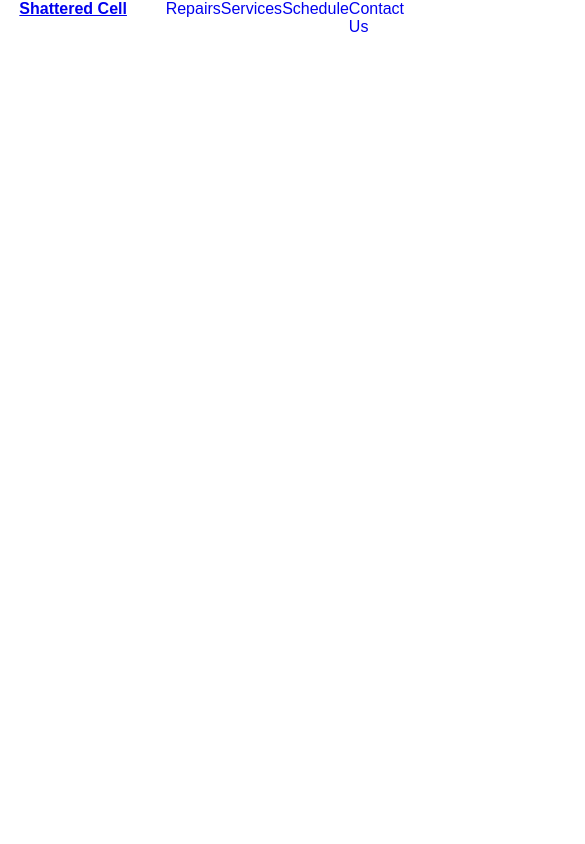
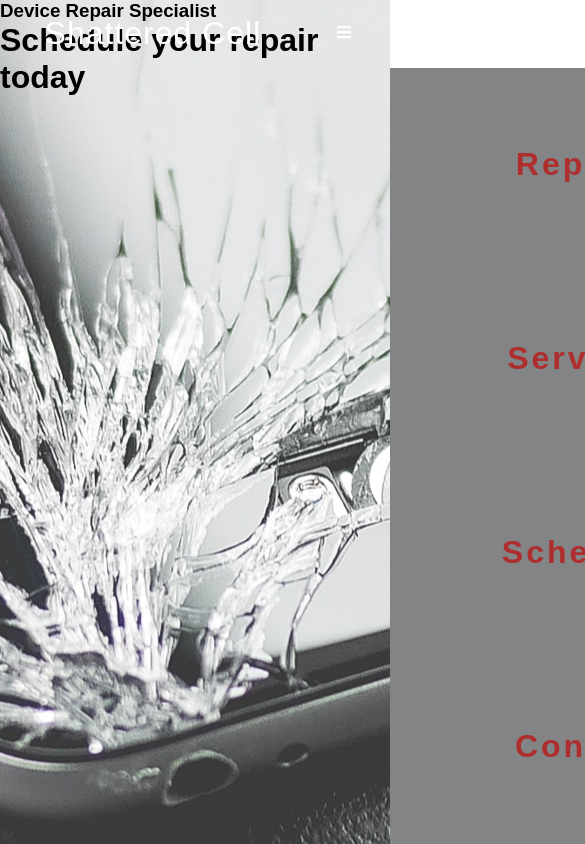
Before and after one commit to DeLaCruz26/ShatteredCell, a React (Create React App) app: page / in a window 390 px wide. Shown: the top 844 px of the page, 585 px wide, since content can reach past the window. Built offline with nearby package versions, Linux system fonts and the light colour scheme.

Commit message:
added home component

```diff
--- a/src/App.css
+++ b/src/App.css
@@ -10,6 +10,11 @@ body {
 
 .links {
   text-decoration: none;
+  color: rgba(182, 30, 30, 0.85);
+}
+
+.links:hover {
+  color: rgba(120, 87, 87, 0.85);
 }
 
 nav {
@@ -17,10 +22,25 @@ nav {
   justify-content: space-around;
   min-height: 8vh;
   position: absolute;
+  width: 100%;
+  align-items: center;
 }
 
 .logo {
   display: flex;
+  color: rgba(255, 255, 255);
+  font-size: 32px;
+  text-decoration: none;
+}
+
+.logo h4 {
+  margin-left: 7px;
+  letter-spacing: 1px;
+  font-weight: lighter;
+}
+
+.logo:hover {
+  color: rgba(255, 255, 255, 0.85);
 }
 
 .navlinks {
@@ -28,4 +48,49 @@ nav {
   list-style: none;
   justify-content: space-around;
   width: 50%;
+  font-size: 24px;
 }
+
+.link {
+  letter-spacing: 3px;
+  font-weight: bold;
+}
+
+.App {
+  background: url("./broken-phone.jpeg");
+  height: 100vh;
+  background-size: center;
+  background-position: center;
+}
+
+.menu-icon {
+  cursor: pointer;
+  color: white;
+  display: none;
+}
+
+@media screen and (max-width: 1020px) {
+  body {
+    overflow-x: hidden;
+  }
+  .menu-icon {
+    display: block;
+  }
+  .navlinks {
+    position: absolute;
+    right: 0px;
+    display: flex;
+    flex-direction: column;
+    height: 92vh;
+    align-items: center;
+    width: 100%;
+    top: 8vh;
+    background-color: rgb(130, 132, 134);
+    font-size: 32px;
+    transform: translateX(100%);
+    transition: all 0.8s ease;
+  }
+  .active {
+    transform: translateX(0%);
+  }
+}
--- a/src/App.js
+++ b/src/App.js
@@ -4,6 +4,7 @@ import Home from './components/Home'
 import Repairs from './components/Repairs'
 import Services from './components/Services'
 import Schedule from './components/Schedule'
+import Contact from './components/Contact'
 import Navbar from './components/Navbar';
 
 function App() {
@@ -16,6 +17,7 @@ function App() {
           <Route path='/repairs' component={Repairs} />
           <Route path='/services' component={Services} />
           <Route path='/schedule' component={Schedule} />
+          <Route path='/contact' component={Contact} />
         </Switch>
       </Router>
     </div>
--- /dev/null
+++ b/src/components/Contact.js
@@ -0,0 +1,9 @@
+import React from 'react'
+
+export default function Contact() {
+    return (
+        <div>
+
+        </div>
+    )
+}
--- a/src/components/Home.js
+++ b/src/components/Home.js
@@ -2,8 +2,9 @@ import React from 'react'
 
 export default function Home() {
     return (
-        <div>
-
+        <div className='showcase'>
+            <h3>Device Repair Specialist</h3>
+            <h1>Schedule your repair today</h1>
         </div>
     )
 }
--- a/src/components/Navbar.js
+++ b/src/components/Navbar.js
@@ -13,22 +13,27 @@ export default function Navbar() {
     return (
         <nav>
            <div className='logo'>
-               <h4><NavLink to='/'>Shattered Cell</NavLink></h4>
+               <h4>
+                   <NavLink to='/' className='logo'>Shattered Cell</NavLink>
+                </h4>
            </div>
-           <ul className='navlinks'>
+           <ul className={click ? 'navlinks active' : 'navlinks'}>
                 <li className='link'>
-                <NavLink to='/repairs' className='links'>Repairs</NavLink>
+                    <NavLink to='/repairs' className='links' onClick={closeMobileMenu}>Repairs</NavLink>
                 </li>
                 <li className='link'>
-                <NavLink to='/services' className='links'>Services</NavLink>
+                    <NavLink to='/services' className='links' onClick={closeMobileMenu}>Services</NavLink>
                 </li>
                 <li className='link'>
-                <NavLink to='/schedule' className='links'>Schedule</NavLink>
+                    <NavLink to='/schedule' className='links' onClick={closeMobileMenu}>Schedule</NavLink>
                 </li>
                 <li className='link'>
-                <NavLink to='/contact-us' className='links'>Contact Us</NavLink>
+                    <NavLink to='/contact' className='links' onClick={closeMobileMenu}>Contact</NavLink>
                 </li>
            </ul>
+           <div className='menu-icon' onClick={handleClick}>
+               {click ? <FaTimes /> : <FaBars />}
+           </div>
         </nav>
     )
 }
```
Also changed, not shown: src/icon.png (deleted). Lines whose indentation alone changed are shown as unchanged.
